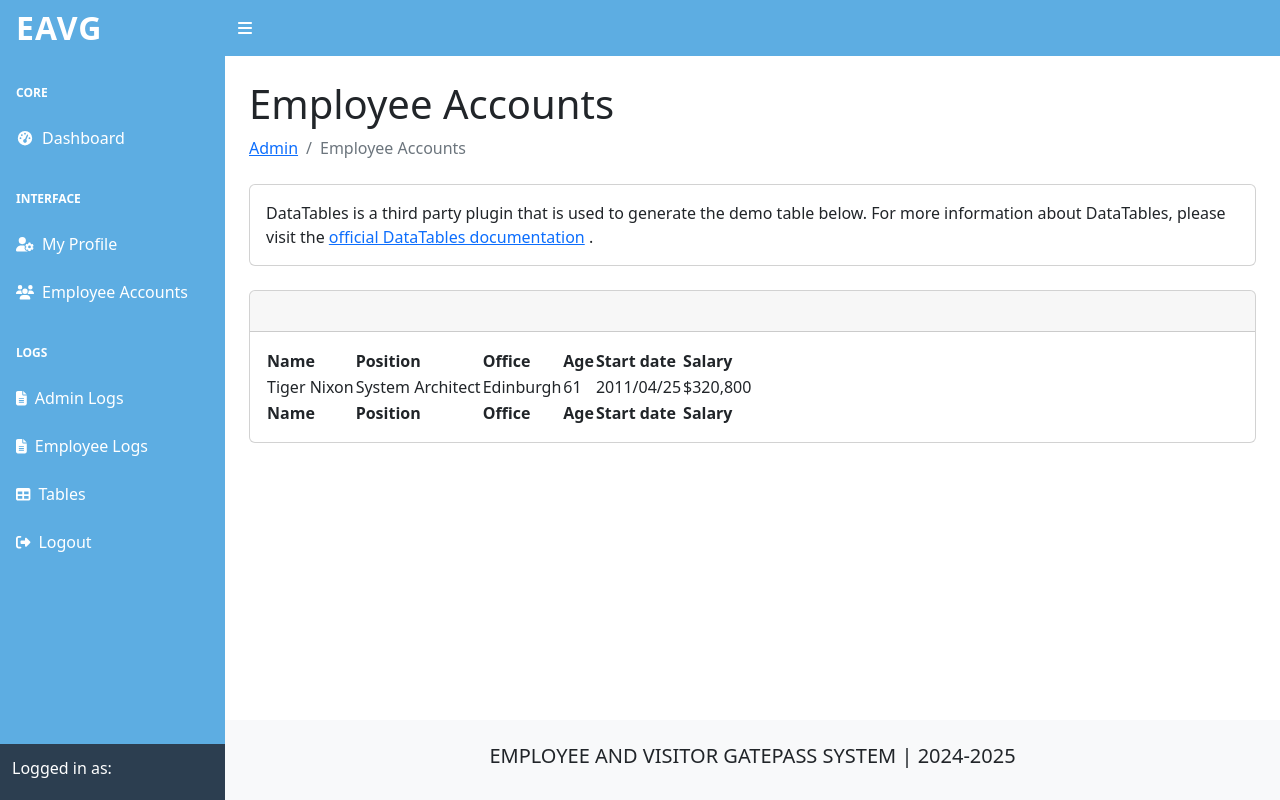
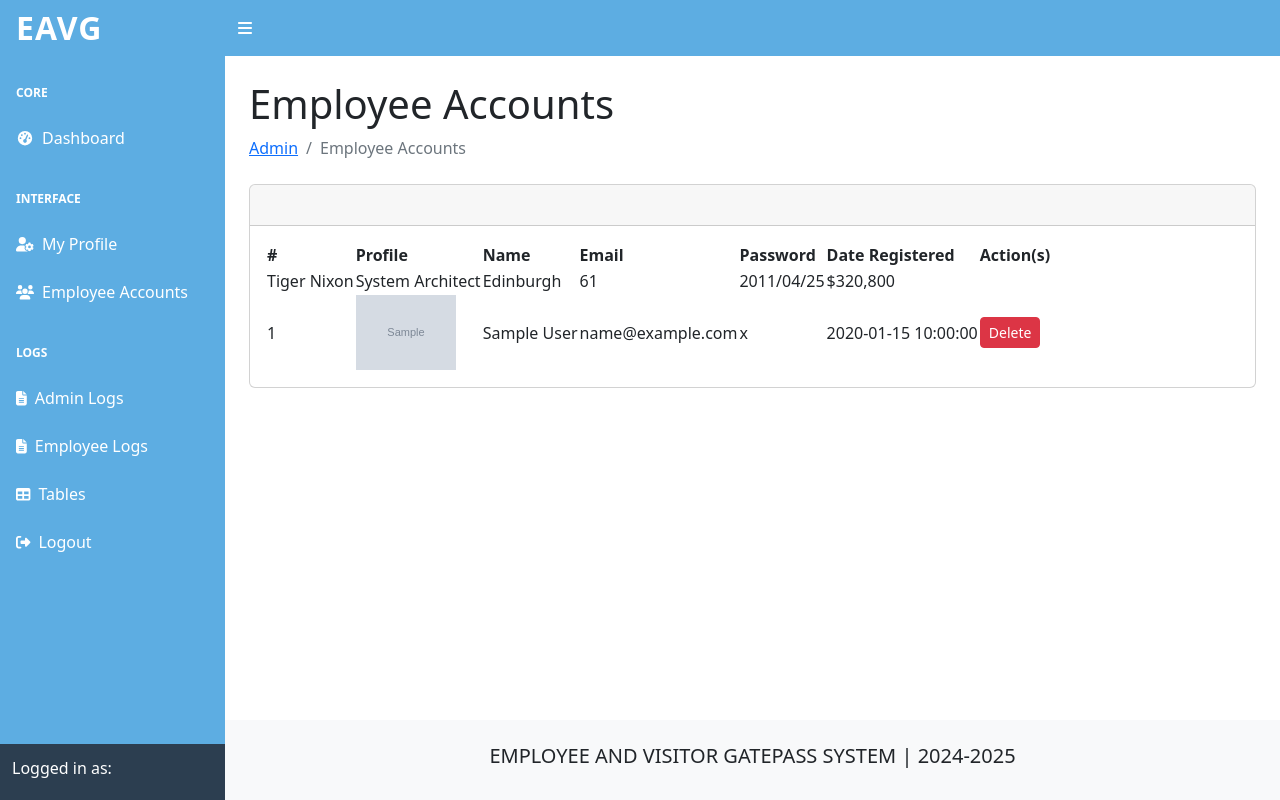
Before and after one commit to miole2001/employee-and-visitor-gatepass, a PHP site: page /admin/employee-accounts.php in a window 1280 px wide. Run offline with PHP 8.4, Linux system fonts and the light colour scheme; tables that the repository leaves empty or names only in its code hold one stand-in row (values such as "Sample post"); grey boxes marked "Sample" are stand-in pictures; some libraries are stand-ins or nearby versions.

Commit message:
display user accounts

```diff
--- a/admin/employee-accounts.php
+++ b/admin/employee-accounts.php
@@ -1,5 +1,29 @@
 <?php
     include('../includes/admin-header.php');
+
+    // HANDLE DELETE REQUEST
+    if (isset($_POST['delete_logs'])) {
+        $delete_id = $_POST['delete_id'];
+
+        $verify_delete = $connForAccounts->prepare("SELECT * FROM `employee_accounts` WHERE id = ?");
+        $verify_delete->execute([$delete_id]);
+
+        if ($verify_delete->rowCount() > 0) {
+            $delete_account = $connForAccounts->prepare("DELETE FROM `employee_accounts` WHERE id = ?");
+            if ($delete_account->execute([$delete_id])) {
+
+                $success_msg = 'Account deleted!';
+            } else {
+                $error_msg = 'Error deleting account.';
+            }
+        } else {
+            $warning_msg = 'Account already deleted!';
+        }
+    }
+
+    // FETCH ALL DATA
+    $employee_accounts = $connForAccounts->query("SELECT * FROM `employee_accounts`")->fetchAll(PDO::FETCH_ASSOC);
+
 ?>
 <main>
     <div class="container-fluid px-4">
@@ -8,14 +32,9 @@
             <li class="breadcrumb-item"><a href="admin.php">Admin</a></li>
             <li class="breadcrumb-item active">Employee Accounts</li>
         </ol>
-        <div class="card mb-4">
-            <div class="card-body">
-                DataTables is a third party plugin that is used to generate the demo table below. For more information about DataTables, please visit the
-                <a target="_blank" href="https://datatables.net/">official DataTables documentation</a>
-                .
-            </div>
-        </div>
-        <div class="card mb-4">
+
+
+        <div class="card mb-4 mt-4">
             <div class="card-header">
                 <br>
             </div>
@@ -23,23 +42,36 @@
                 <table id="datatablesSimple">
                     <thead>
                         <tr>
+                            <th>#</th>
+                            <th>Profile</th>
                             <th>Name</th>
-                            <th>Position</th>
-                            <th>Office</th>
-                            <th>Age</th>
-                            <th>Start date</th>
-                            <th>Salary</th>
+                            <th>Email</th>
+                            <th>Password</th>
+                            <th>Date Registered</th>
+                            <th>Action(s)</th>
                         </tr>
                     </thead>
                     <tfoot>
-                        <tr>
-                            <th>Name</th>
-                            <th>Position</th>
-                            <th>Office</th>
-                            <th>Age</th>
-                            <th>Start date</th>
-                            <th>Salary</th>
-                        </tr>
+                    <?php
+                            $count = 1;
+                            foreach ($employee_accounts as $accounts):
+                            ?>
+                            <tr>
+                                <td><?php echo $count++; ?></td>
+                                <td><img src="../images/profile/<?php echo ($accounts['image']); ?>" alt="Image" style="width: 100px; height: auto;"></td>
+                                <td><?php echo ($accounts['name']); ?></td>
+                                <td><?php echo ($accounts['email']); ?></td>
+                                <td><?php echo ($accounts['password']); ?></td>
+                                <td><?php echo ($accounts['date_registered']); ?></td>
+                                <td>
+                                    <form method="POST" action="" class="delete-form">
+                                        <input type="hidden" name="delete_id" value="<?php echo ($accounts['id']); ?>">
+                                        <input type="hidden" name="delete_logs" value="1">
+                                        <button type="submit" class="btn btn-danger btn-sm delete-button">Delete</button>
+                                    </form>
+                                </td>
+                            </tr>
+                        <?php endforeach; ?>
                     </tfoot>
                     <tbody>
                         <tr>
@@ -57,5 +89,55 @@
     </div>
 </main>
 
+<script>
+    document.addEventListener('DOMContentLoaded', function () {
+    // Handle delete confirmation
+    const deleteButtons = document.querySelectorAll('.delete-button');
+    deleteButtons.forEach(button => {
+        button.addEventListener('click', function (event) {
+            event.preventDefault();  // Prevent the form from submitting immediately
+            const form = this.closest('.delete-form');
+            Swal.fire({
+                title: 'Are you sure?',
+                text: 'This action cannot be undone!',
+                icon: 'warning',
+                showCancelButton: true,
+                confirmButtonColor: '#d33',
+                cancelButtonColor: '#3085d6',
+                confirmButtonText: 'Yes, delete it!'
+            }).then((result) => {
+                if (result.isConfirmed) {
+                    form.submit();  // Submit the form if confirmed
+                }
+            });
+        });
+    });
+
+        // Display feedback messages
+        <?php if (isset($success_msg)): ?>
+        Swal.fire({
+            icon: 'success',
+            title: 'Success',
+            text: '<?php echo $success_msg; ?>'
+        });
+        <?php endif; ?>
+        <?php if (isset($error_msg)): ?>
+        Swal.fire({
+            icon: 'error',
+            title: 'Error',
+            text: '<?php echo $error_msg; ?>'
+        });
+        <?php endif; ?>
+        <?php if (isset($warning_msg)): ?>
+        Swal.fire({
+            icon: 'warning',
+            title: 'Warning',
+            text: '<?php echo $warning_msg; ?>'
+        });
+        <?php endif; ?>
+    });
+
+</script>
+
 <?php include('../includes/footer.php');?>
 <?php include('../includes/scripts.php');?>
```
